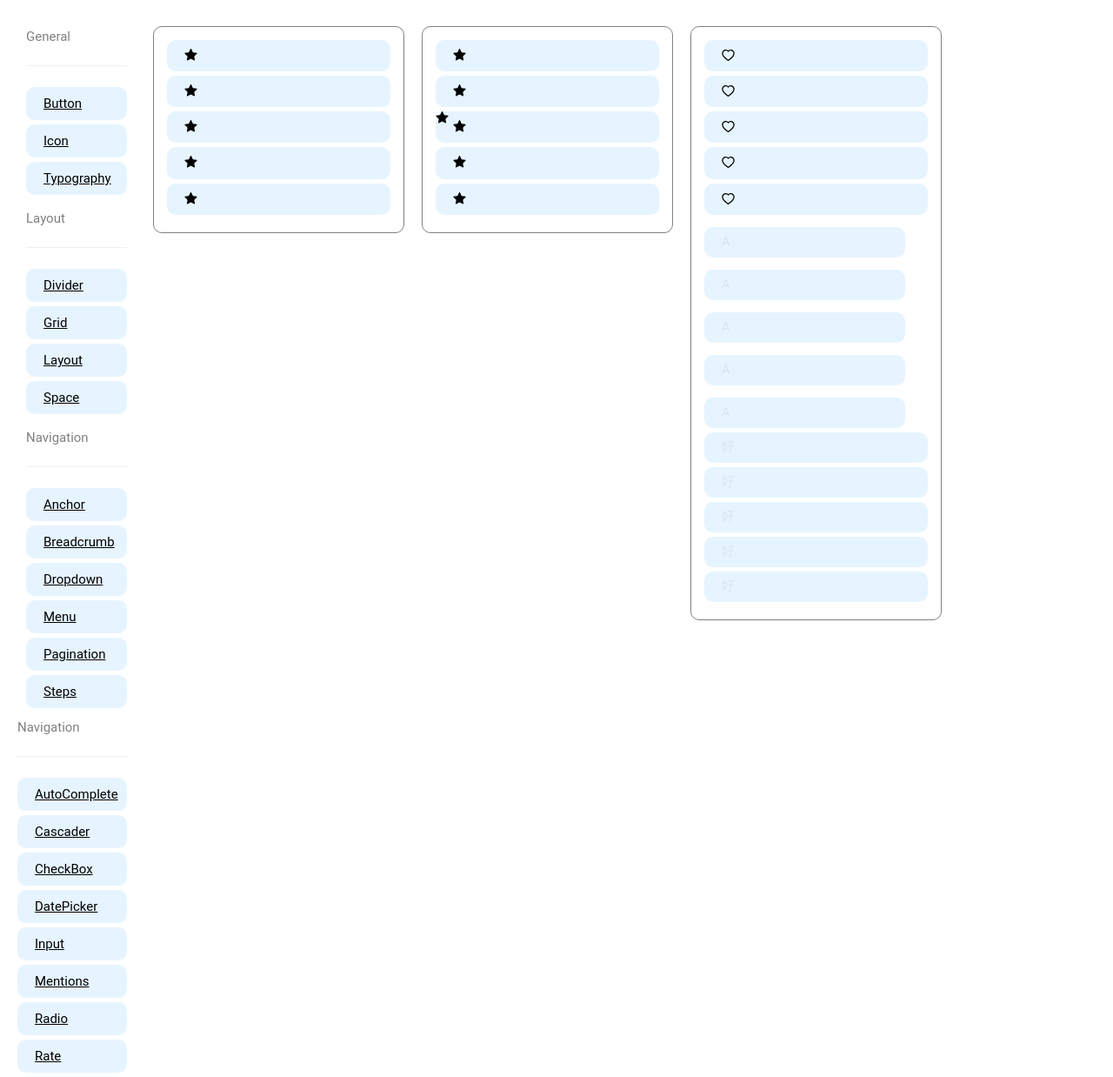
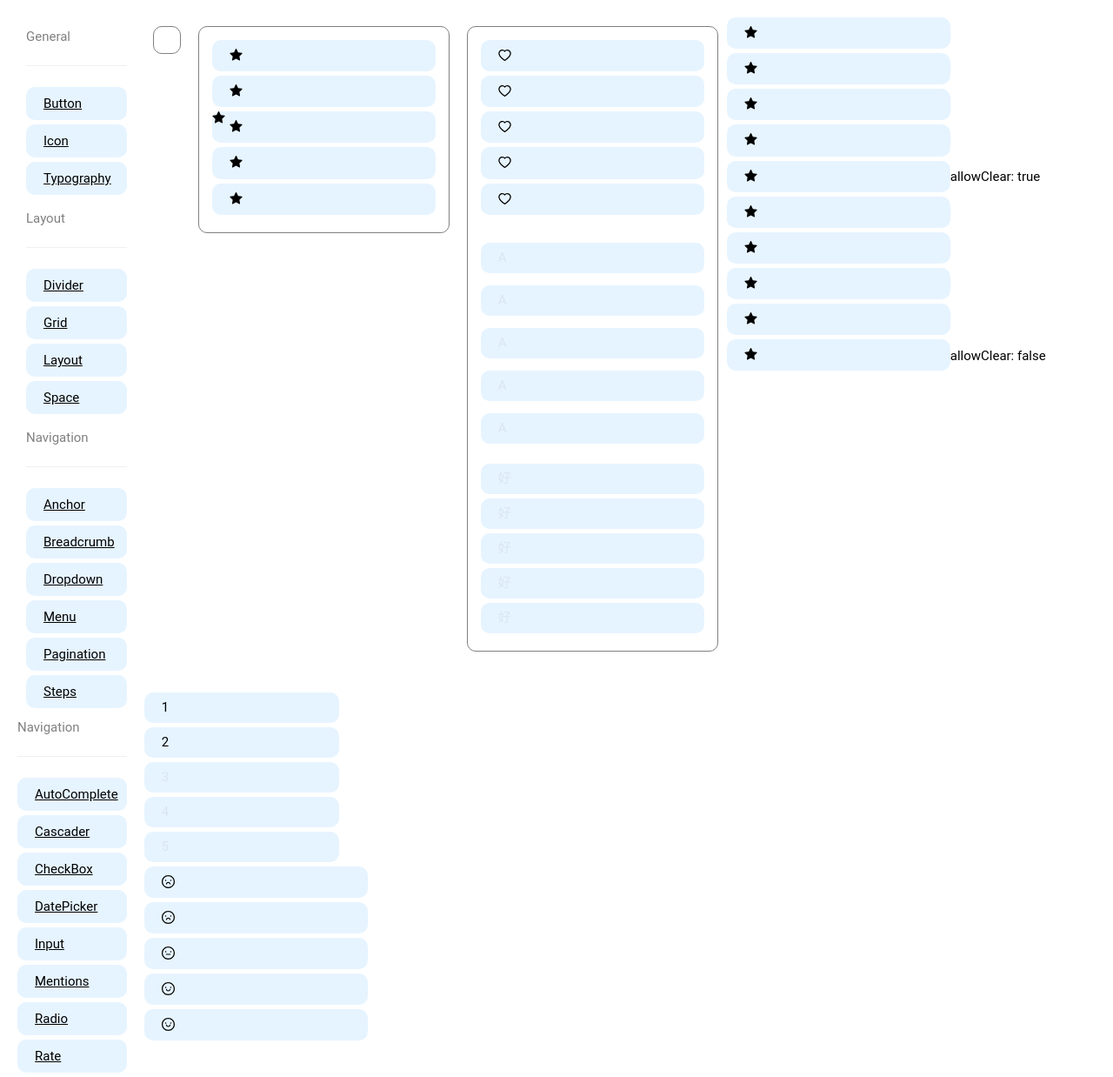
Before and after one commit to Pallab6Sense/AntD-Components, a Next.js app: page /rate in a window 1280 px wide. Shown: the whole page at 87% size. Built offline with nearby package versions, Linux system fonts and the light colour scheme.

Commit message:
Rate Component 10:06 AM

```diff
--- a/pages/rate.js
+++ b/pages/rate.js
@@ -1,6 +1,13 @@
 import Navigation from '@/Components/Navigation';
 import { HeartOutlined } from '@ant-design/icons';
-
+import { FrownOutlined, MehOutlined, SmileOutlined } from '@ant-design/icons';
+const customIcons = {
+  1: <FrownOutlined />,
+  2: <FrownOutlined />,
+  3: <MehOutlined />,
+  4: <SmileOutlined />,
+  5: <SmileOutlined />,
+};
 import { Rate } from 'antd';
 const Ra_te = () => {
   return (
@@ -9,9 +16,7 @@ const Ra_te = () => {
         <Navigation></Navigation>
 
         <div className="rateContainer">
-          <div className="rateExample1">
-            <Rate />
-          </div>
+          <div className="rateExample1"></div>
           <div className="rateExample2">
             <Rate allowHalf defaultValue={2.5} />
           </div>
@@ -29,6 +34,23 @@ const Ra_te = () => {
             <br />
             <Rate character="好" allowHalf />
           </div>
+
+          <div className="rateExample4">
+            <Rate defaultValue={3} />
+            <span className="ant-rate-text">allowClear: true</span>
+            <br />
+            <Rate allowClear={false} defaultValue={3} />
+            <span className="ant-rate-text">allowClear: false</span>
+          </div>
+
+          <div className="rateExample">
+            <Rate defaultValue={2} character={({ index }) => index + 1} />
+            <br />
+            <Rate
+              defaultValue={3}
+              character={({ index }) => customIcons[index + 1]}
+            />
+          </div>
         </div>
       </div>
     </>
--- a/styles/globals.scss
+++ b/styles/globals.scss
@@ -12,6 +12,8 @@ $bgColor: white;
   height: fit-content;
   width: fit-content;
   border-radius: 10px;
+  display: flex;
+  flex-direction: column;
 }
 
 @mixin componentContainer{
```
Also changed, not shown: package.json (+14 -2 lines).
